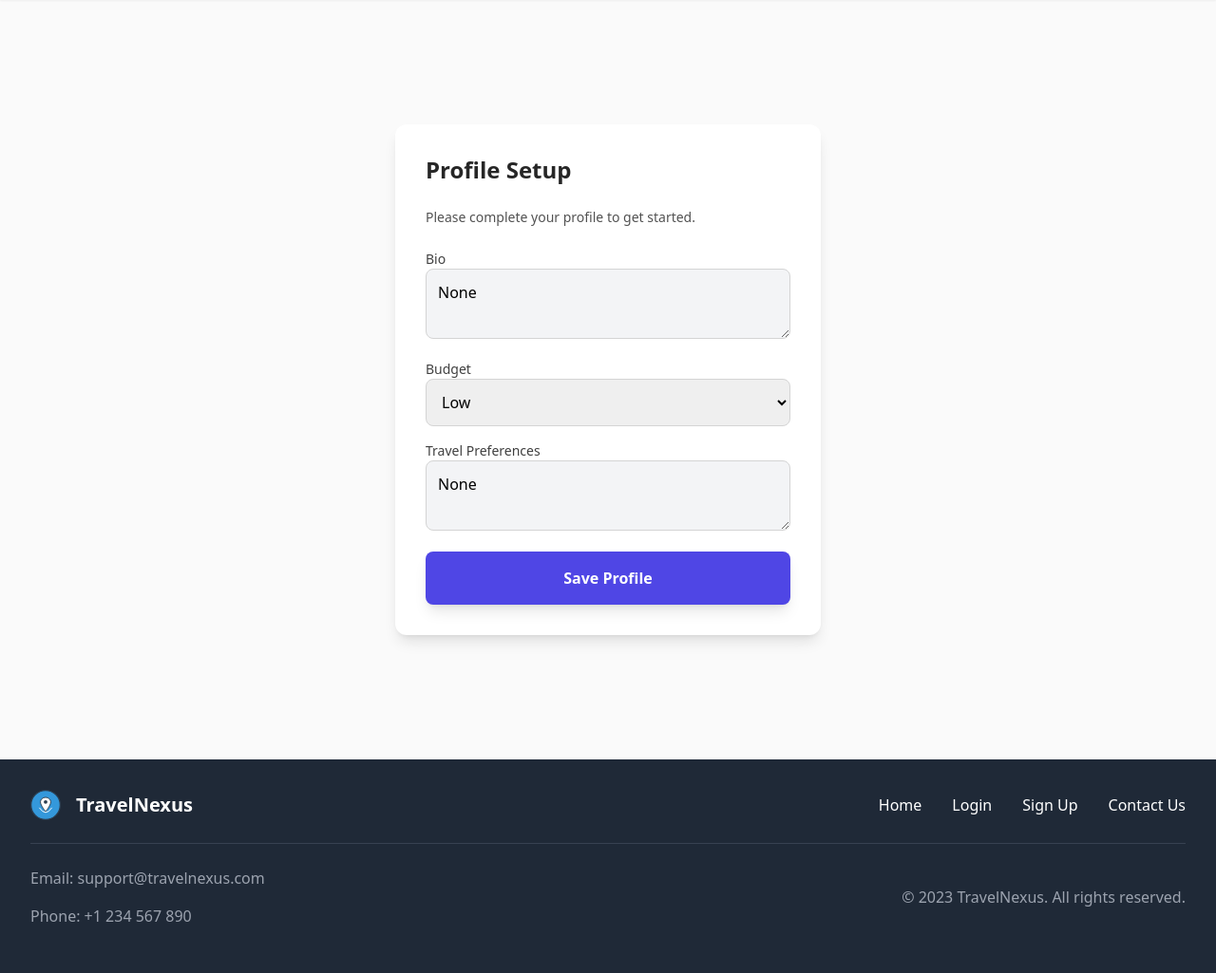
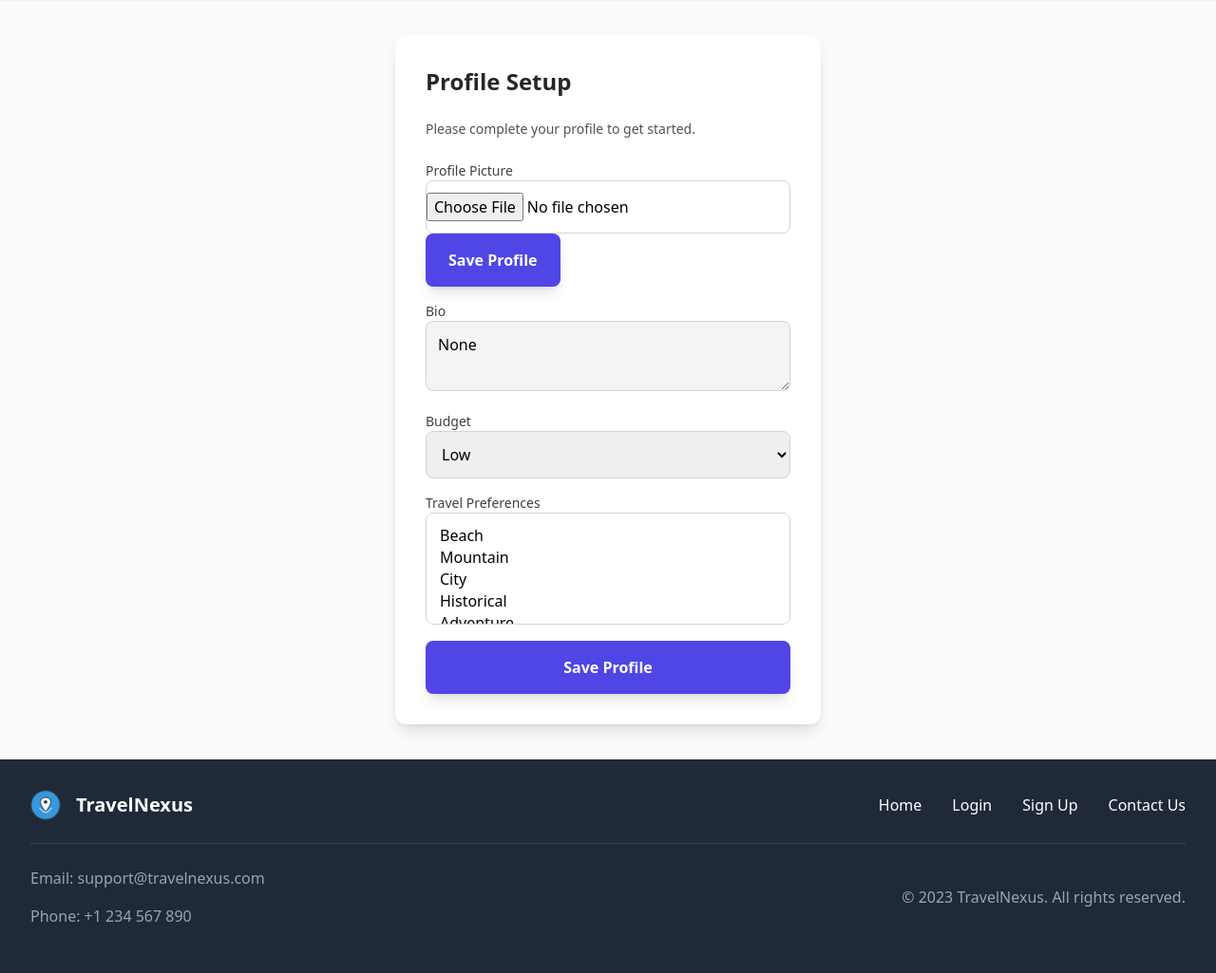
Before and after one commit to syInfusion/TravelNexus-beta, a Django app: page /profile-setup/ in a window 1280 px wide. Shown: the part 80-1105 px from the top of the page at 95% size. Run offline with Django 5.2, Linux system fonts and the light colour scheme; the visitor is signed in with stand-in values (Sample User, id 1); data comes from the database, SQL or seed files in the repository; some libraries are stand-ins or nearby versions.

Commit message:
Add profile picture upload and travel preferences selection to profile setup

```diff
--- a/travel_planner/templates/users/profile_setup.html
+++ b/travel_planner/templates/users/profile_setup.html
@@ -7,8 +7,23 @@
         <h2 class="text-2xl font-bold text-neutral-800">Profile Setup</h2>
         <p class="text-sm text-neutral-600">Please complete your profile to get started.</p>
 
-        <form method="post" class="space-y-4">
+        <form method="post" enctype="multipart/form-data" class="space-y-4">
             {% csrf_token %}
+
+            <!-- Profile Picture Upload -->
+            <div>
+                <label for="profile_picture" class="block text-sm font-medium text-neutral-700">Profile Picture</label>
+                <input
+                    type="file"
+                    id="profile_picture"
+                    name="profile_picture"
+                    class="w-full p-3 border border-neutral-300 rounded-lg focus:ring-2"
+                >
+                <button type="submit" class="bg-red-600 text-white px-6 py-2 rounded">Save Profile</button>
+                {% if profile.profile_picture %}
+                <img src="{% if profile.profile_picture %}{{ profile.profile_picture.url }}{% else %}{% static 'images/avatar.svg' %}{% endif %}"
+                class="mt-2 w-20 h-20 rounded-full object-cover">                {% endif %}
+            </div>
 
             <!-- Bio Field -->
             <div>
@@ -35,15 +50,21 @@
                 </select>
             </div>
 
-            <!-- Travel Preferences Field -->
+            <!-- Travel Preferences (Multi-select) -->
             <div>
                 <label for="travel_preferences" class="block text-sm font-medium text-neutral-700">Travel Preferences</label>
-                <textarea
+                <select
                     id="travel_preferences"
                     name="travel_preferences"
+                    multiple
                     class="w-full p-3 border border-neutral-300 rounded-lg focus:ring-2 focus:ring-neutral-500 focus:border-neutral-500 transition-all"
-                    placeholder="What are your travel preferences?"
-                >{{ profile.travel_preferences }}</textarea>
+                >
+                    <option value="beach" {% if "beach" in profile.travel_preferences %}selected{% endif %}>Beach</option>
+                    <option value="mountain" {% if "mountain" in profile.travel_preferences %}selected{% endif %}>Mountain</option>
+                    <option value="city" {% if "city" in profile.travel_preferences %}selected{% endif %}>City</option>
+                    <option value="historical" {% if "historical" in profile.travel_preferences %}selected{% endif %}>Historical</option>
+                    <option value="adventure" {% if "adventure" in profile.travel_preferences %}selected{% endif %}>Adventure</option>
+                </select>
             </div>
 
             <!-- Submit Button -->
```
